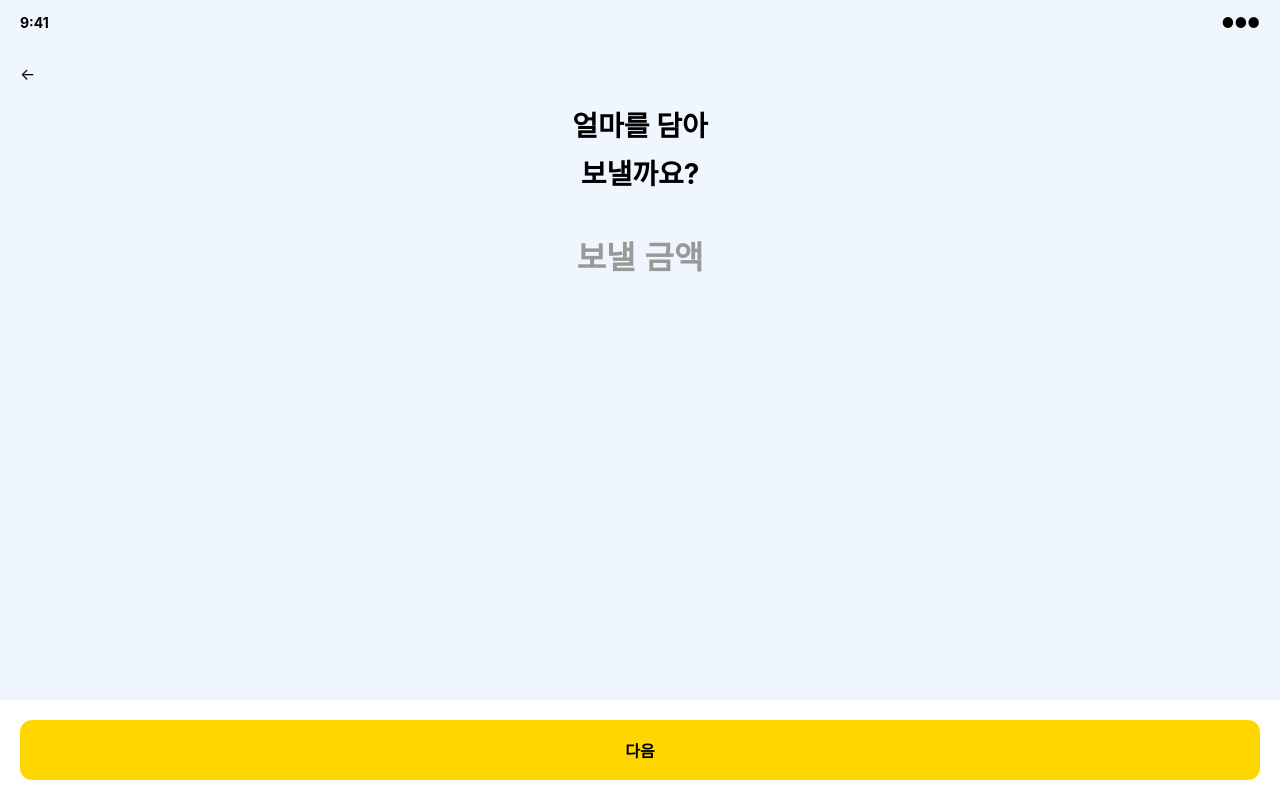
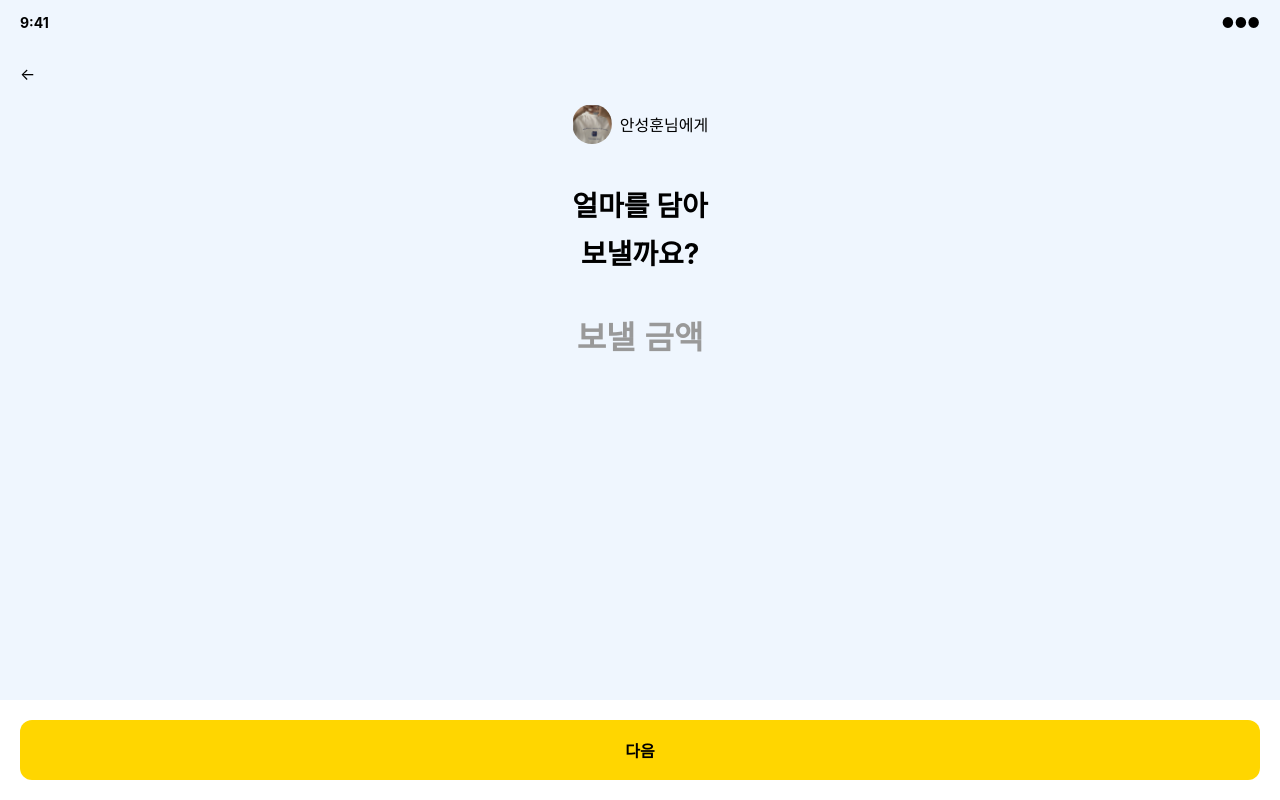
Before and after one commit to kker5/web-test, a website: page public/amount.html in a window 1280 px wide. Drawn offline with Linux system fonts and the light colour scheme.

Commit message:
프로필 추가

```diff
--- a/public/amount.html
+++ b/public/amount.html
@@ -59,6 +59,35 @@
             margin-bottom: 40px;
             font-size: 16px;
             line-height: 1.5;
+        }
+
+        .profile-section {
+            display: flex;
+            flex-direction: row;
+            align-items: center;
+            margin-bottom: 40px;
+            justify-content: center;
+            gap: 8px;
+        }
+
+        .profile-image {
+            width: 40px;
+            height: 40px;
+            border-radius: 50%;
+            overflow: hidden;
+            margin-bottom: 0;
+        }
+
+        .profile-image img {
+            width: 100%;
+            height: 100%;
+            object-fit: cover;
+        }
+
+        .recipient-name {
+            font-size: 16px;
+            color: #000;
+            font-weight: 500;
         }
 
         .amount-input {
@@ -138,6 +167,12 @@
     </div>
     <div class="back-button">←</div>
     <div class="container">
+        <div class="profile-section">
+            <div class="profile-image">
+                <img src="/images/profile.png" alt="프로필 이미지">
+            </div>
+            <div class="recipient-name">안성훈님에게</div>
+        </div>
         <div class="title">얼마를 담아</div>
         <div class="title">보낼까요?</div>
         <input type="text"
```
Also changed, not shown: image/letter1.png (added), image/letter2.png (added), public/images/profile.png (added).
